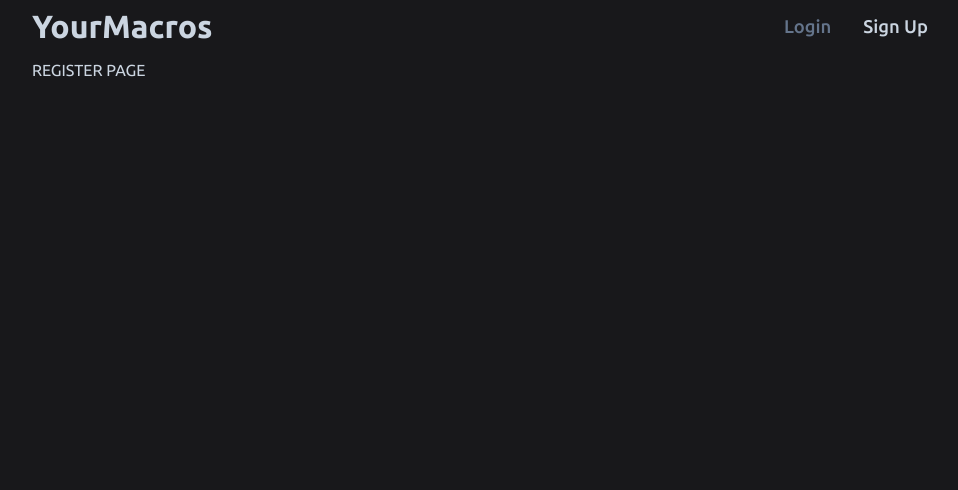
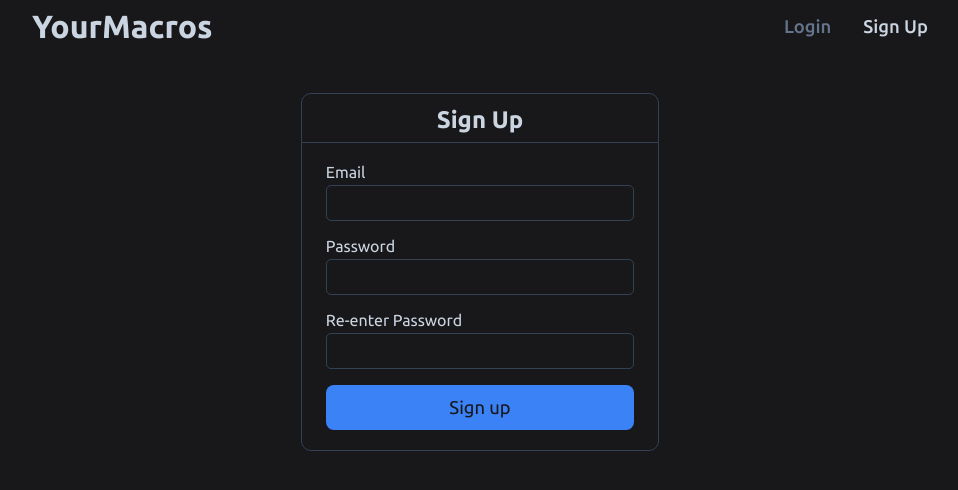
Before and after one commit to jonmico/your-macros, a React (Vite) app in the folder client/: page /register in a window 1280 px wide. Shown: the top 490 px of the page, without its empty margins (160-1118 px from the left). Built offline with nearby package versions, Linux system fonts and the light colour scheme; no server answers.

Commit message:
Add register page.

```diff
--- a/client/src/components/header/header.tsx
+++ b/client/src/components/header/header.tsx
@@ -8,13 +8,14 @@ interface IDataLogout {
 }
 
 export default function Header() {
-  const { user } = useUser();
+  const { user, setUser } = useUser();
   const navigate = useNavigate();
 
   async function handleLogout() {
     const data: IDataLogout = await logout();
 
     if (data.successfulLogout) {
+      setUser(null);
       navigate('/');
     }
   }
--- /dev/null
+++ b/client/src/pages/register/register.module.css
@@ -0,0 +1,46 @@
+.registerForm {
+  margin: auto;
+  width: 40%;
+  border: 1px solid var(--color-slate-700);
+  border-radius: 10px;
+  margin-top: 2rem;
+}
+
+.registerHeader {
+  text-align: center;
+  padding: 0.75rem 0 0.5rem 0;
+  border-bottom: 1px solid var(--color-slate-700);
+}
+
+.registerFormFieldContainer {
+  padding: 1.25rem 1.5rem;
+  display: flex;
+  flex-direction: column;
+  gap: 1rem;
+}
+
+.registerFormField {
+  display: flex;
+  flex-direction: column;
+  gap: 0.25rem;
+}
+
+.registerFormField input {
+  border: none;
+  outline: none;
+  background-color: var(--color-zinc-900);
+  border: 1px solid var(--color-slate-700);
+  color: var(--color-slate-300);
+  border-radius: 5px;
+  height: 2.25rem;
+  padding: 0.5rem;
+  font-size: 1rem;
+
+  transition: background-color 0.2s ease-in-out, border 0.2s ease-in-out;
+}
+
+.registerFormField input:focus,
+.registerFormField input:active {
+  outline: 1px solid var(--color-blue-500);
+  background-color: var(--color-zinc-800);
+}
--- a/client/src/pages/register/register.tsx
+++ b/client/src/pages/register/register.tsx
@@ -1,3 +1,25 @@
+import { PrimaryButton } from '../../components/button/button.styled';
+import styles from './register.module.css';
+
 export default function Register() {
-  return <div>REGISTER PAGE</div>;
+  return (
+    <form className={styles.registerForm}>
+      <h2 className={styles.registerHeader}>Sign Up</h2>
+      <div className={styles.registerFormFieldContainer}>
+        <div className={styles.registerFormField}>
+          <label htmlFor='email'>Email</label>
+          <input type='text' name='email' id='email' />
+        </div>
+        <div className={styles.registerFormField}>
+          <label htmlFor='password'>Password</label>
+          <input type='password' name='password' id='password' />
+        </div>
+        <div className={styles.registerFormField}>
+          <label htmlFor='password2'>Re-enter Password</label>
+          <input type='password' name='password2' id='password2' />
+        </div>
+        <PrimaryButton>Sign up</PrimaryButton>
+      </div>
+    </form>
+  );
 }
```
